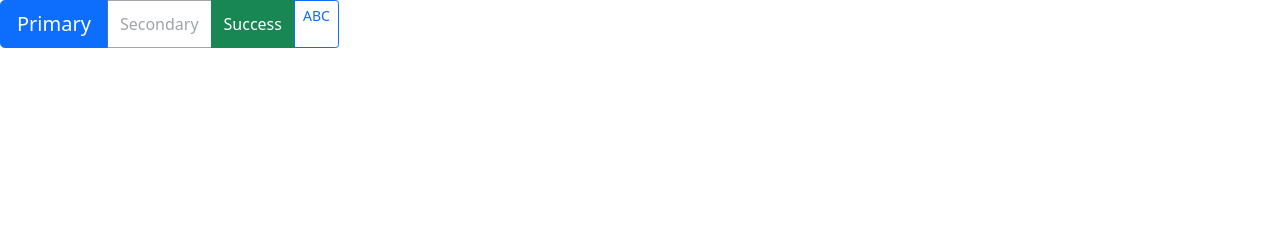
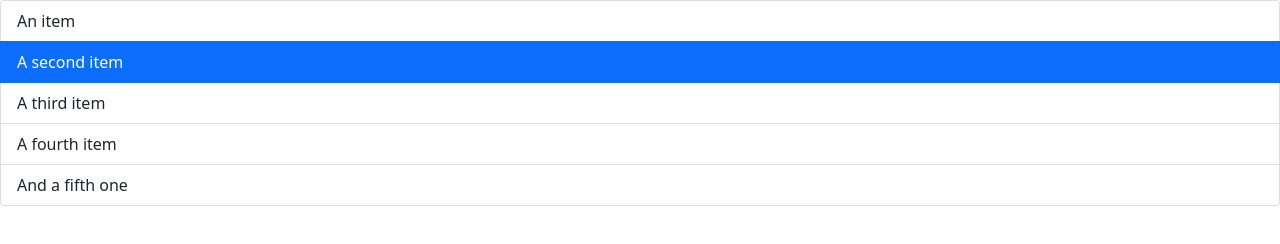
Before and after one commit to mil2ne/bootstrap-test, a plain HTML site: page index.html in a window 1280 px wide. Drawn offline with nearby package versions, Linux system fonts and the light colour scheme.

Commit message:
bootstrap #3
dropdowns , list-group

```diff
--- a/index.html
+++ b/index.html
@@ -10,12 +10,13 @@
 </head>
 <body>
 
-  <div class="btn-group">
-  <button type="button" class="btn btn-primary btn-lg">Primary</button>
-  <button type="button" class="btn btn-outline-secondary" disabled>Secondary</button>
-  <button type="button" class="btn btn-success">Success</button>
-  <div class="btn btn-outline-primary btn-sm">ABC</div>
-  </div>
+  <ul class="list-group">
+    <li class="list-group-item list-group-item-action">An item</li>
+    <li class="list-group-item list-group-item-action active">A second item</li>
+    <li class="list-group-item list-group-item-action">A third item</li>
+    <li class="list-group-item list-group-item-action">A fourth item</li>
+    <li class="list-group-item list-group-item-action">And a fifth one</li>
+  </ul>
 
 </body>
 </html>
```
Also changed, not shown: README.md.
